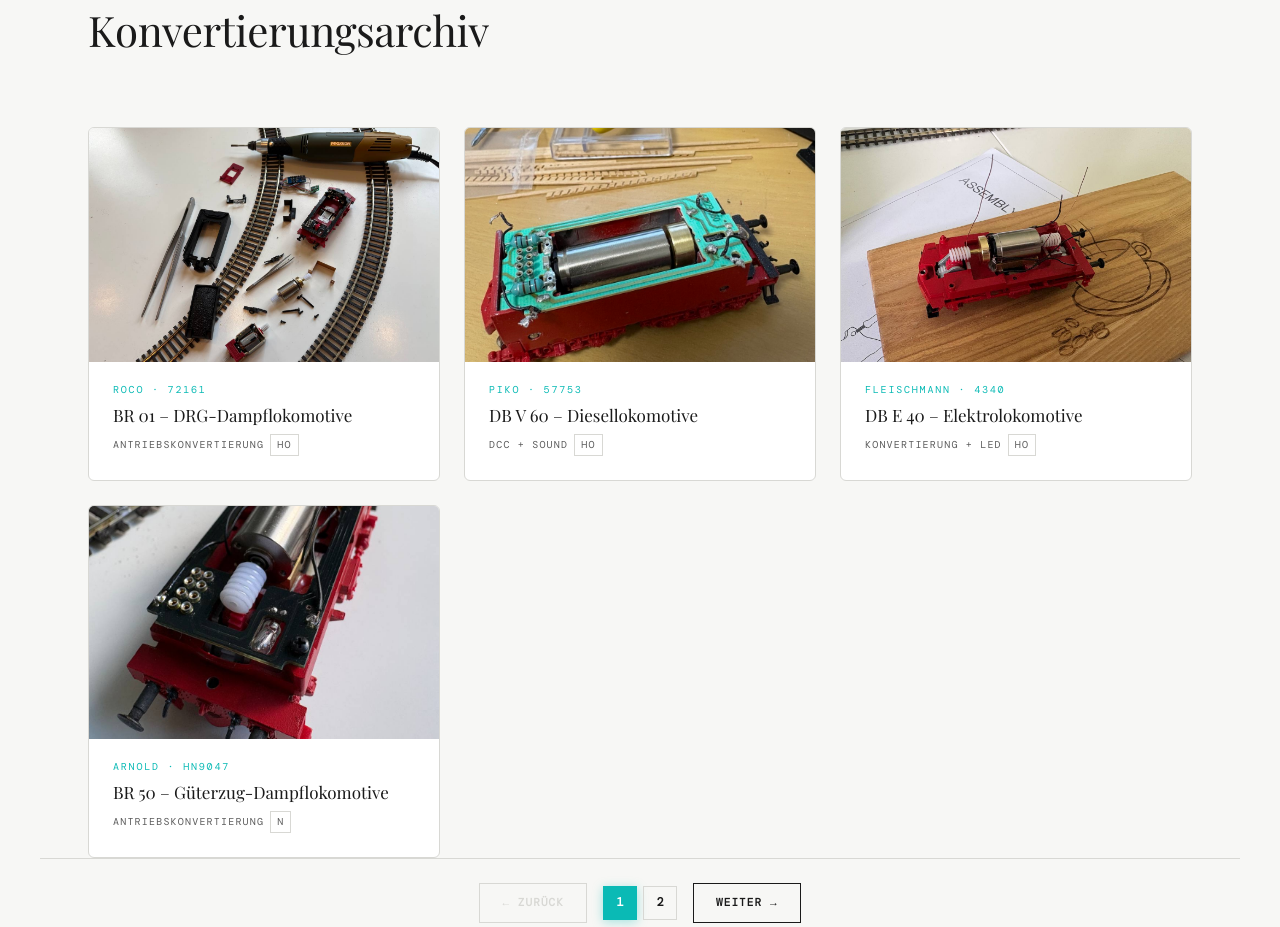
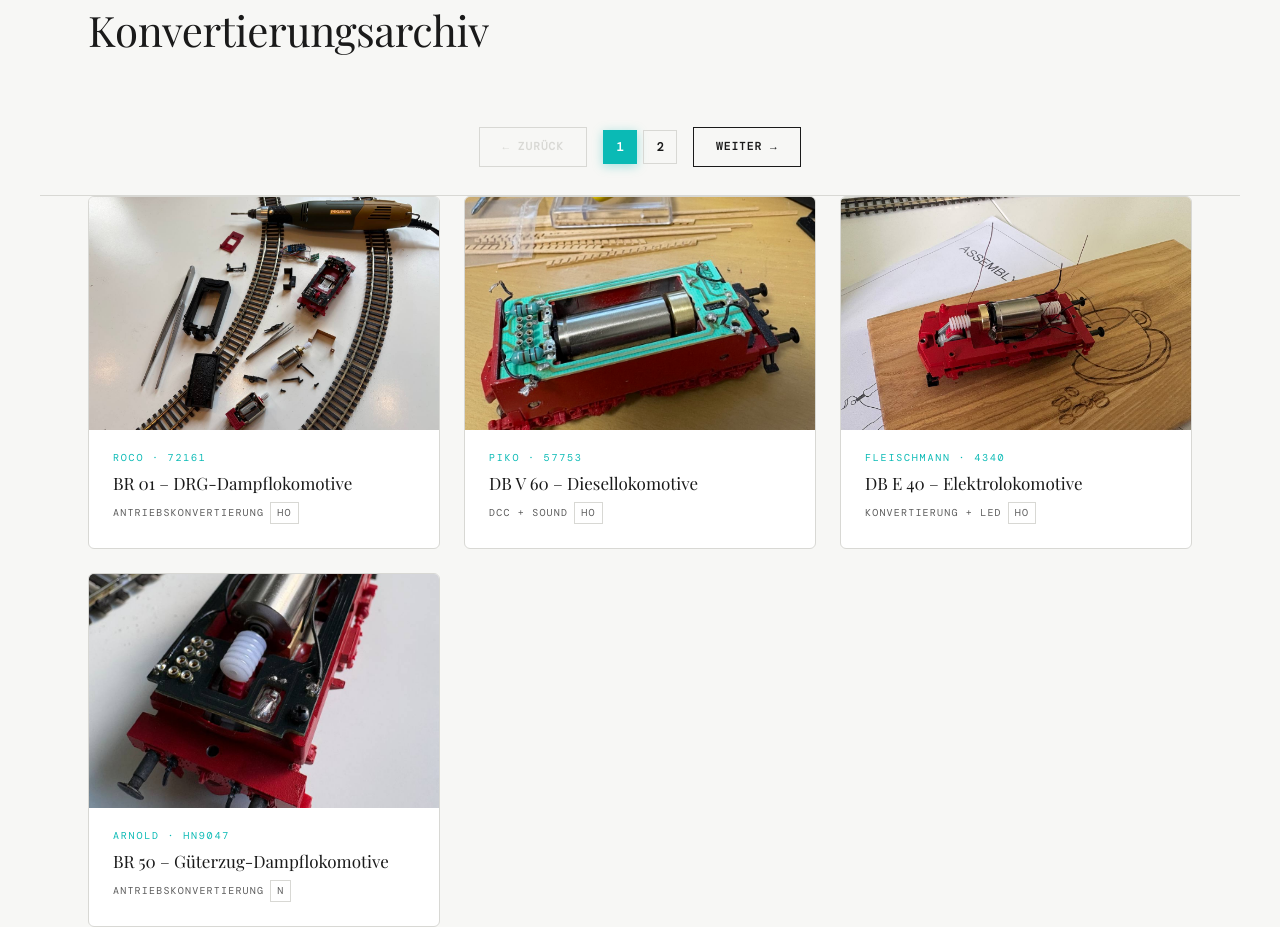
Before and after one commit to yevhenii-priadko/railway-atelier, a Next.js app: page /de/ in a window 1280 px wide. Shown: the part 3660-4587 px from the top of the page. Built offline with nearby package versions, Linux system fonts and the light colour scheme; a web font is replaced by a local one.

Commit message:
feat(homepage): also show pagination above the gallery teaser

```diff
--- a/src/app/globals.css
+++ b/src/app/globals.css
@@ -172,6 +172,7 @@ body { font-family: 'Inter', sans-serif; color: var(--dark); background: var(--w
 .gallery-header { padding: 0 20px 28px; }
 .gallery-grid { display: grid; grid-template-columns: 1fr 1fr; gap: 10px; padding: 0 20px; margin-bottom: 28px; }
 .gallery .pagination { padding: 24px 20px; }
+.gallery .pagination-top { padding: 0 20px 28px; }
 .gallery-card { background: var(--white); border: 1px solid var(--rule); border-radius: 6px; overflow: hidden; text-decoration: none; color: inherit; display: flex; flex-direction: column; transition: box-shadow 0.25s, transform 0.25s; }
 .gallery-card:hover { box-shadow: 0 8px 32px rgba(0,0,0,0.08); transform: translateY(-3px); }
 .gallery-card-img { aspect-ratio: 3/2; overflow: hidden; }
@@ -372,6 +373,7 @@ footer { background: var(--tiffany-pale); padding: 36px 20px; display: flex; fle
   .gallery-header { padding: 0 40px 40px; }
   .gallery-grid { grid-template-columns: repeat(2, 1fr); gap: 16px; padding: 0 40px; }
   .gallery .pagination { padding: 24px 40px; }
+  .gallery .pagination-top { padding: 0 40px 28px; }
   .gallery-card-info { padding: 18px 20px 22px; }
   .gallery-card-title { font-size: 16px; }
 
@@ -448,6 +450,7 @@ footer { background: var(--tiffany-pale); padding: 36px 20px; display: flex; fle
   .gallery-header { padding: 0 48px 48px; max-width: 1200px; margin: 0 auto; }
   .gallery-grid { grid-template-columns: repeat(3, 1fr); gap: 24px; padding: 0 48px; max-width: 1200px; margin: 0 auto; }
   .gallery .pagination { padding: 24px 48px; max-width: 1200px; margin: 0 auto; }
+  .gallery .pagination-top { padding: 0 48px 28px; max-width: 1200px; margin: 0 auto; }
   .gallery-card-info { padding: 20px 24px 24px; }
   .gallery-card-title { font-size: 17px; }
 
--- a/src/components/Gallery.tsx
+++ b/src/components/Gallery.tsx
@@ -21,6 +21,7 @@ export default function Gallery({ locale, dict }: { locale: Locale; dict: Dictio
         <p className="section-label">{dict.work.label}</p>
         <h2 className="section-title">{dict.work.title}</h2>
       </div>
+      <Pagination locale={locale} dict={dict} page={1} totalPages={totalPages} variant="top" />
       <div className="gallery-grid">
         {featured.map((project) => (
           <ProjectCard key={project.slug} project={project} locale={locale} />
```
